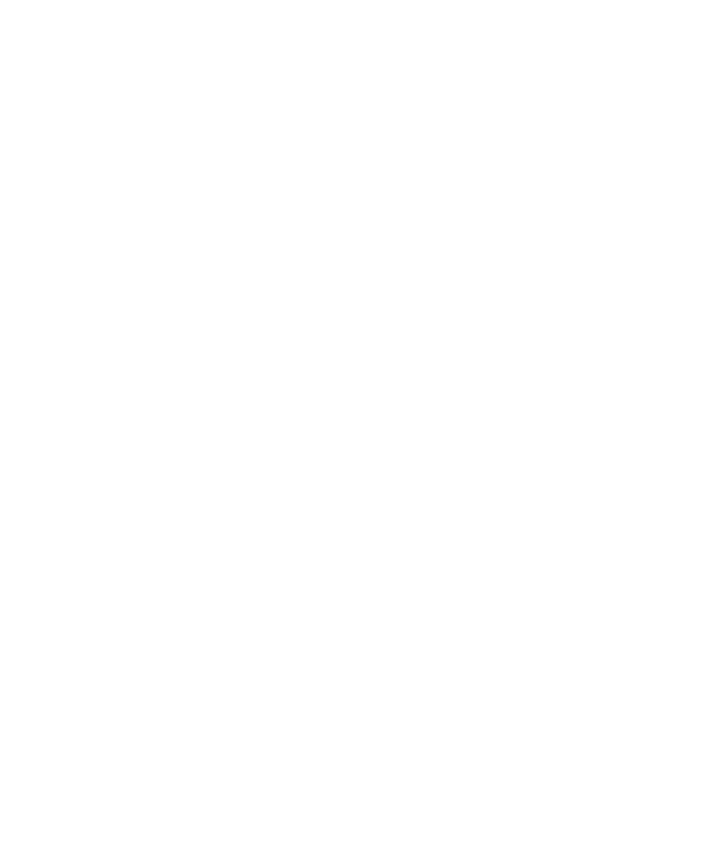
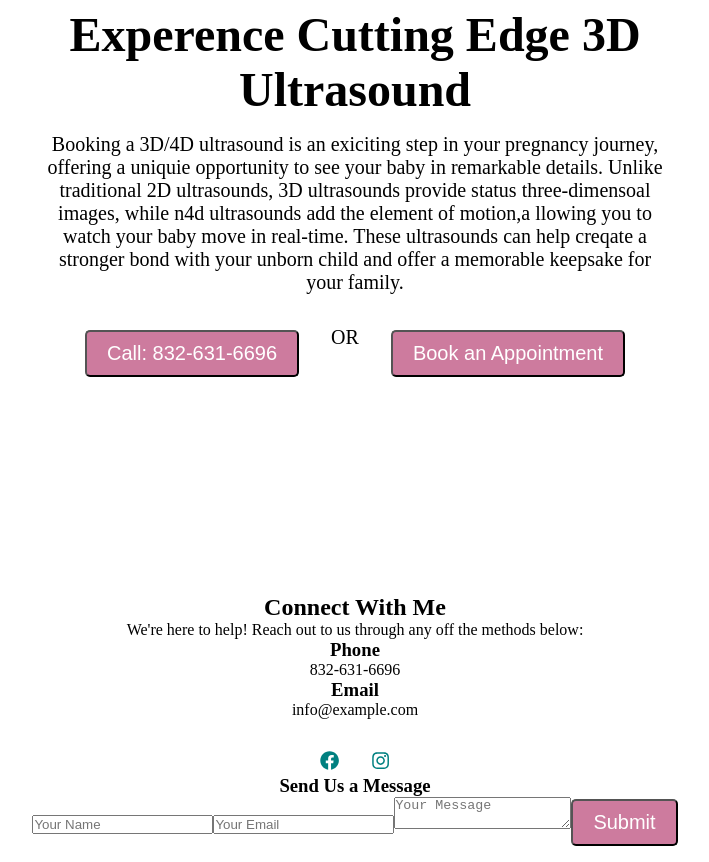
Before and after one commit to zcross13/rock_with_me, a React (Vite) app: page / in a window 1280 px wide. Shown: the part 340-1202 px from the top of the page, without its empty margins (285-994 px from the left). Before the commit the page ends 800 px from the top, so only its background shows below. Built offline with nearby package versions, Linux system fonts and the light colour scheme.

Commit message:
header completed

```diff
--- a/src/App.tsx
+++ b/src/App.tsx
@@ -1,19 +1,21 @@
-import Navbar from "./components/Navbar";
 import About from "./pages/About-me";
 import Calendar from "./pages/Calendar";
 import FAQ from "./pages/FAQ";
-import Home from "./pages/home";
+import Home from "./pages/Home";
 import Prices from "./pages/Prices";
 import Reviews from "./pages/Reviews";
 import Schedule from "./pages/Schedule-Appointment";
 import ThreeDUltrasound from "./pages/ThreeDUltrasound";
 import FourDUltrasound from "./pages/FourDUltrasound";
-import {Route,  Routes} from "react-router-dom"
+import { Route, Routes } from "react-router-dom"
+import Navbar from "./components/Navbar";
+import NotFound from "./pages/Non-Existent";
+
 
 function App() {
   return (
     <>
-      <Navbar />
+      <Navbar/>
       <div className="container">
         <Routes>
           <Route path="/" element={<Home/> } />
@@ -24,7 +26,8 @@
           <Route path="/reviews" element={<Reviews />}/>
           <Route path="/calendar" element={<Calendar/>}/>
           <Route path="/about-us" element={<About/>}/>
-          <Route path="/faq" element={<FAQ/>}/>
+          <Route path="/faq" element={<FAQ />} />
+          <Route path="*" element={<NotFound/>} />
         </Routes>
       </div>
     </>
--- /dev/null
+++ b/src/components/Header.tsx
@@ -0,0 +1,65 @@
+import SocialMediaLinks from "./SocialMediaLinks";
+
+const Header = () => {
+
+  const handleButtonClick = () => {
+    window.location.href = "https://app.acuityscheduling.com/schedule/057387c0"
+  }
+  return (
+    <>
+    <header className="header">
+      {/*Hero Section*/}
+      <div className="hero">
+        <img />
+        <div className="hero-content">
+          <h1>Experence Cutting Edge 3D Ultrasound</h1>
+          <p>Booking a 3D/4D ultrasound is an exiciting step in your pregnancy journey, offering a uniquie opportunity to see your baby in remarkable details. Unlike traditional 2D ultrasounds, 3D ultrasounds provide status three-dimensoal images, while n4d ultrasounds add the element of motion,a llowing you to watch your baby move in real-time. These ultrasounds can help creqate a stronger bond with your unborn child and offer a memorable keepsake for your family.</p>
+            <div className="cta-buttons-container">
+              <button
+              className="cta-button">
+                Call: 832-631-6696
+              </button>
+              <p className="or-text"> OR </p>
+              <button
+              onClick={handleButtonClick}
+                className="cta-button">
+                Book an Appointment
+            </button>
+          </div>
+        </div>
+      </div>
+    </header>
+
+    <section className="connect">
+      <div className="connect-content">
+          <h2>Connect With Me</h2>
+          <p>We're here to help! Reach out to us through any off the methods below:</p>
+          {/* Contact Infor */}
+          <div className="contact-info">
+            <div className="contact-item">
+              <h3>Phone</h3>
+              <p>832-631-6696</p>
+            </div>
+            <div className="contact-item">
+              <h3>Email</h3>
+              <p>info@example.com</p>
+            </div>
+          </div>
+          <SocialMediaLinks />
+          {/* Inquiry Form */}
+          <div className="inquiry-form">
+            <h3> Send Us a Message</h3>
+            <form>
+              <input type="text" placeholder="Your Name" required />
+              <input type="email" placeholder="Your Email" required />
+              <textarea placeholder="Your Message" required></textarea>
+              <button type="submit" className="cta-button">Submit</button>
+            </form>
+          </div>
+      </div>
+    </section>
+  </>
+  )
+}
+
+export default Header;
--- a/src/components/Navbar.tsx
+++ b/src/components/Navbar.tsx
@@ -1,5 +1,6 @@
 import { useState } from "react";
-import { Link, useMatch, useResolvedPath } from "react-router-dom"
+import { Link, useMatch, useResolvedPath } from "react-router-dom";
+import logo from  "../assets/logo.jpeg"
 
 // CustomLink Component with types
 interface CustomLinkProps extends React.AnchorHTMLAttributes<HTMLAnchorElement> {
@@ -32,7 +33,9 @@
 
     return (
         <nav className="nav">
-            <Link to="/" className="site-logo">Logo</Link>
+            <Link to="/" className="site-logo">
+                <img src={logo} alt="logo" className="site-logo"/>
+            </Link>
             <button className="hamburger" onClick={toggleMenu} aria-label="Toggle Navigation">
                 <span className="bar"></span>
                 <span className="bar"></span>
--- /dev/null
+++ b/src/components/SocialMediaLinks.tsx
@@ -0,0 +1,25 @@
+import "../styles.css"
+import {FaFacebook, FaInstagram} from "react-icons/fa"
+
+const SocialMediaLinks = () => {
+    return (
+        <div className="social-links">
+               <a
+              href="https://www.facebook.com/ROCKWITHMEIN4D?mibextid=wwXIfr"
+              target="_blank"
+              rel="noopener noreferrer"
+              className="social-icon">
+              <FaFacebook/>
+            </a>
+            <a
+            href="https://www.instagram.com/rockwithmein4d/?igsh=MXVteGk5NHV4YjVnbA%3D%3D&utm_source=qr#"
+              target="_blank"
+              rel="noopener noreferrer"
+              className="social-icon">
+              <FaInstagram/>
+            </a>
+        </div>
+    )
+}
+
+export default SocialMediaLinks;
--- a/src/pages/Home.tsx
+++ b/src/pages/Home.tsx
@@ -1,6 +1,11 @@
+import Header from "../components/header";
+
+
 function Home() {
     return (
-        <h1>Home</h1>
+        <div>
+            <Header />
+        </div>
     )
 }
 
--- /dev/null
+++ b/src/pages/Non-Existent.tsx
@@ -0,0 +1,10 @@
+const NotFound = () => {
+    return (
+        <div>
+            <h2>404 - Page Not Found</h2>
+            <p>The page you're looking for doesn't exist</p>
+        </div>
+    )
+}
+
+export default NotFound;
--- a/src/styles.css
+++ b/src/styles.css
@@ -1,5 +1,7 @@
 * {
   box-sizing: border-box;
+  margin: 0;
+  padding: 0;
 }
 
 body {
@@ -12,8 +14,8 @@
 }
 
 .nav {
-  background-color: rgb(0, 64, 64);
-  color: rgb(192, 192, 192);
+  background-color: rgb(40, 86, 118);
+  color: white;
   display: flex;
   justify-content: space-between;
   align-items: stretch;
@@ -28,6 +30,20 @@
   font-weight: bold; /* Make the logo more prominent */
   letter-spacing: 1px; /* Space out the letters for a modern look */
   color: rgb(255, 255, 255); /* Ensure the logo stands out */
+  display: flex;
+  align-items: center;
+  padding: 0.5rem 0;
+}
+
+.site-logo img {
+  height: 100px;
+  width: auto;
+  border: 2px solid rgba(255, 255, 255, 0.2);
+  transition: border 0.5s ease-out;
+}
+
+.site-logo img:hover {
+  border: 2pz solid rgba(255, 255, 255, 0);
 }
 
 .nav ul {
@@ -91,6 +107,93 @@
   display: block;
 }
 
+/* Header section styling */
+.header {
+  width: 100%;
+  height: 100vh;
+  position: relative;
+}
+
+/* Header image styling*/
+
+.hero {
+  position: relative;
+  width: 100%;
+  height: 100%;
+}
+
+.hero-img {
+  width: 100%;
+  height: 100%;
+  object-fit: cover;
+  filter: brightness(0.6);
+}
+
+/* Content overlay for the hero section */
+.hero-content {
+  position: absolute;
+  top: 50%;
+  left: 50%;
+  transform: translate(-50%, -50%);
+  text-align: center;
+}
+
+.hero-content h1 {
+  font-size: 3rem;
+  font-weight: bold;
+  margin-bottom: 1rem;
+}
+
+.hero-content p {
+  font-size: 1.25rem;
+  margin-bottom: 2rem;
+}
+
+/* CTA Button */
+.cta-buttons-container {
+  display: flex;
+  align-items: center;
+  gap: 2rem;
+  justify-content: center;
+}
+
+.or-text {
+  margin: 0;
+  font-size: 1.2rem;
+}
+
+.cta-button {
+  padding: 10px 20px;
+  background-color: rgb(205, 123, 158);
+  color: white;
+  text-decoration: none;
+  font-size: 1.25rem;
+  border-radius: 5px;
+  transition: background-color 0.3s ease;
+  cursor: pointer;
+}
+
+.cta-button:hover {
+  background-color: rgb(0, 128, 128);
+}
+
+/* SocialMediaLinks.css */
+.social-links {
+  margin-top: 2rem;
+}
+
+.social-icon {
+  margin: 0 1rem;
+  font-size: 1.2rem;
+  text-decoration: none;
+  color: rgb(0, 128, 128);
+  transition: color 0.3s ease;
+}
+
+.social-icon:hover {
+  color: rgb(205, 123, 158); /* Hover color */
+}
+
 @media (max-width: 768px) {
   .nav {
     flex-direction: column; /* Stack items vertically on smaller screens */
@@ -117,4 +220,17 @@
     text-align: center;
     width: 100%;
   }
+
+  .hero-content h1 {
+    font-size: 2rem;
+  }
+
+  .hero-content p {
+    font-size: 1rem;
+  }
+
+  .cta-button {
+    font-size: 1rem;
+    padding: 0.5 rem 1.5rem;
+  }
 }
```
Also changed, not shown: src/assets/logo.jpeg, src/components/Footer.tsx (added).
